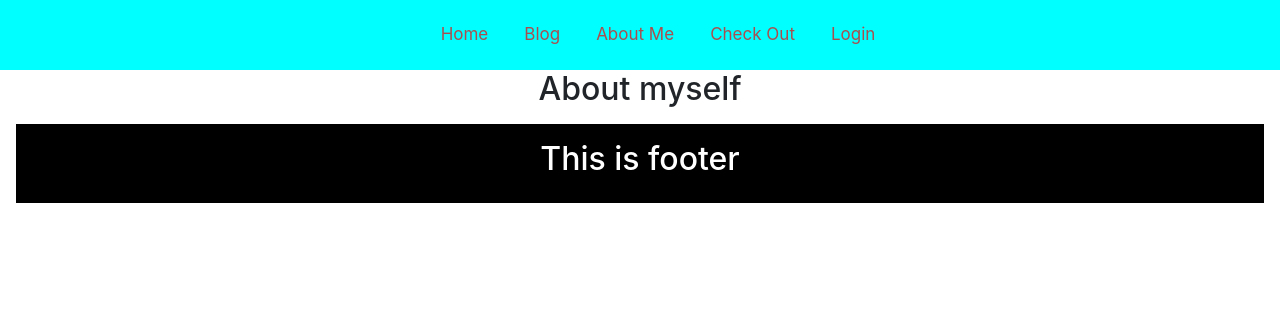
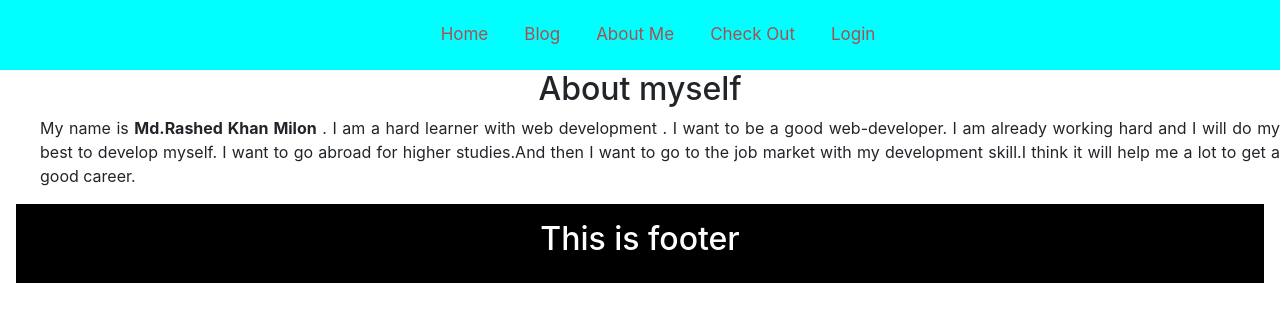
Before and after one commit to lutfor48rahman/wedding-photographer, a React (Create React App) app: page /about in a window 1280 px wide. Shown: the top 322 px of the page. Built offline with nearby package versions, Linux system fonts and the light colour scheme; no server answers.

Commit message:
about me

```diff
--- a/src/components/About/About.js
+++ b/src/components/About/About.js
@@ -4,6 +4,7 @@ const About = () => {
     return (
         <div>
             <h2>About myself</h2>
+            <p className='que1'>My name is <b> Md.Rashed Khan Milon</b> . I  am a hard learner with web development . I want to be a good web-developer. I am already working hard and I will do my best to develop myself. I want to go abroad for higher studies.And then I want to go to the job market with my development skill.I think it will help me a lot to get a good career.</p>
         </div>
     );
 };
```
